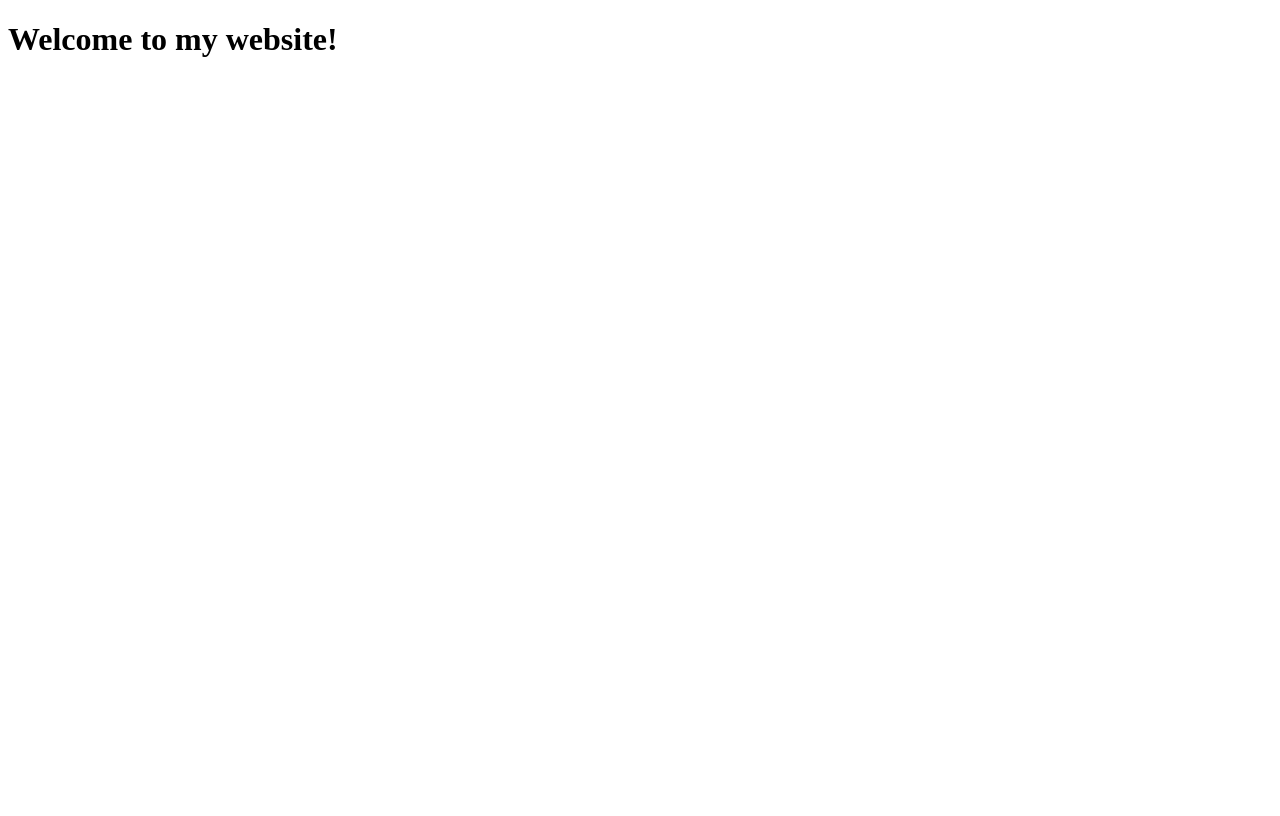
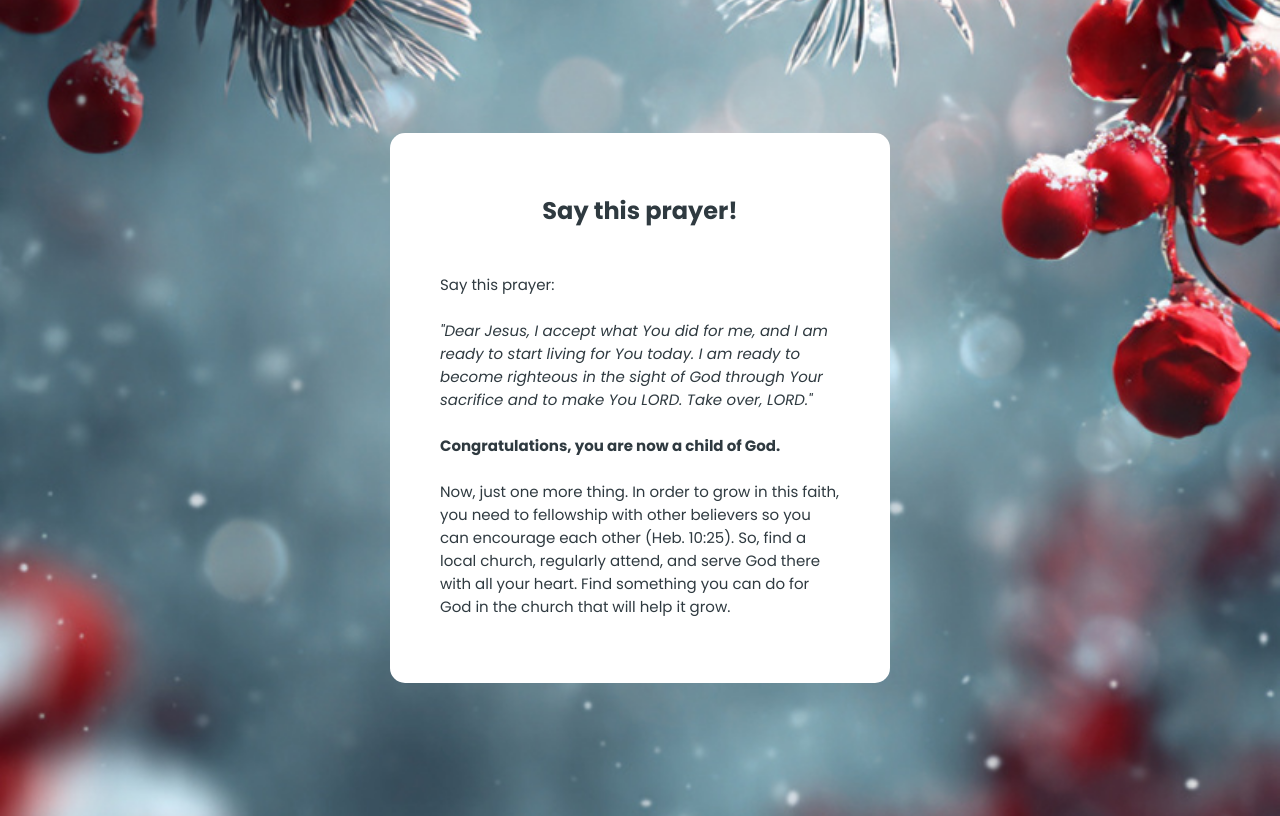
Before and after one commit to Dominion804/Christmas-message-page, a plain HTML site: page main.html in a window 1280 px wide. Drawn offline with Linux system fonts and the light colour scheme.

Commit message:
Add files via upload

```diff
--- /dev/null
+++ b/main.css
@@ -0,0 +1,71 @@
+body {
+    background-image: url('a-festive-christmas-background-suitable-for-a-webs.jpeg');
+    background-repeat: no-repeat;
+    background-position: center;
+    background-size: cover;
+    height: 100vh;
+    display: flex;
+    justify-content: center;
+    align-items: center;
+
+}
+
+* {
+
+    /* box-sizing: border-box; */
+    font-family: poppins;
+}
+
+.mainsec {
+    width: 500px;
+    height: 500px;
+    background-color: white;
+    border-radius: 15px;
+  padding-bottom: 50px;
+
+
+}
+
+
+
+p{
+    font-size:15px;
+
+}
+
+.salvationTxt{
+    max-width:400px;
+
+}
+
+.flex1{
+    display: flex;
+    flex-direction: column;
+    align-items: center;
+    flex:1;
+    padding: 40px;
+    gap:10px;
+    color:#2F3A40;
+
+}
+
+.heading{
+    width: fit-content;
+
+}
+
+.heading h1{
+    color:#2F3A40;
+}
+
+
+@media(max-width:650px) {
+    p{
+        font-size: 8px;
+    }
+
+    .mainsec{
+        width:400px;
+        height:400px;
+    }
+}
--- a/main.html
+++ b/main.html
@@ -1,12 +1,40 @@
 <!DOCTYPE html>
 <html lang="en">
+
 <head>
     <meta charset="UTF-8">
     <meta name="viewport" content="width=device-width, initial-scale=1.0">
+    <link
+        href="https://fonts.googleapis.com/css2?family=Caveat:wght@400..700&family=Libre+Baskerville:ital,wght@0,400;0,700;1,400&family=Poppins:ital,wght@0,100;0,200;0,300;0,400;0,500;0,600;0,700;0,800;0,900;1,100;1,200;1,300;1,400;1,500;1,600;1,700;1,800;1,900&family=Roboto:ital,wght@0,100..900;1,100..900&display=swap"
+        rel="stylesheet">
+    <link href="main.css" rel="stylesheet">
     <title>Document</title>
 </head>
+
 <body>
-    <h1>Welcome to my website!</h1>
+
+    <section class="mainsec">
+
+        <div class="flex1">
+            <div class="heading">
+                <h1>Say this prayer!</h1>
+            </div>
+            <div class="salvationTxt">
+                <p>Say this prayer:<br><br>
+                    <em>"Dear Jesus, I accept what You did for me, and I am ready to start living for You today. I am
+                        ready to become righteous in the sight of God through Your sacrifice and to make You LORD. Take
+                        over, LORD."</em> <br><br>
+                    <b>Congratulations, you are now a child of God.</b><br><br>
+                    Now, just one more thing. In order to grow in this faith, you need to fellowship with other
+                    believers so you can encourage each other (Heb. 10:25). So, find a local church, regularly attend,
+                    and serve God there with all your heart. Find something you can do for God in the church that will
+                    help it grow.
+                </p>
+            </div>
+
+        </div>
+    </section>
 
 </body>
+
 </html>
```
Also changed, not shown: a-festive-christmas-background-suitable-for-a-webs.jpeg (added).
